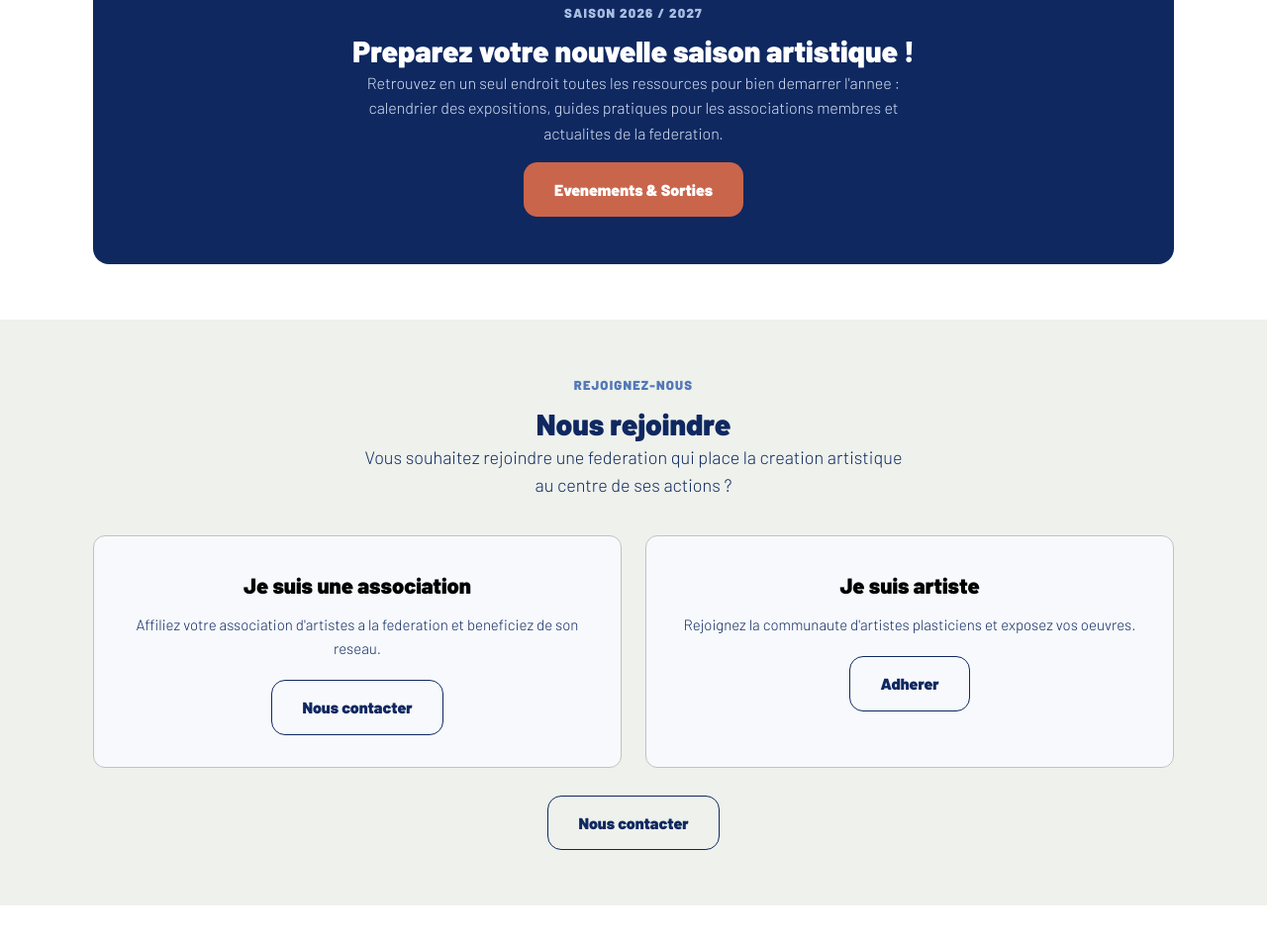
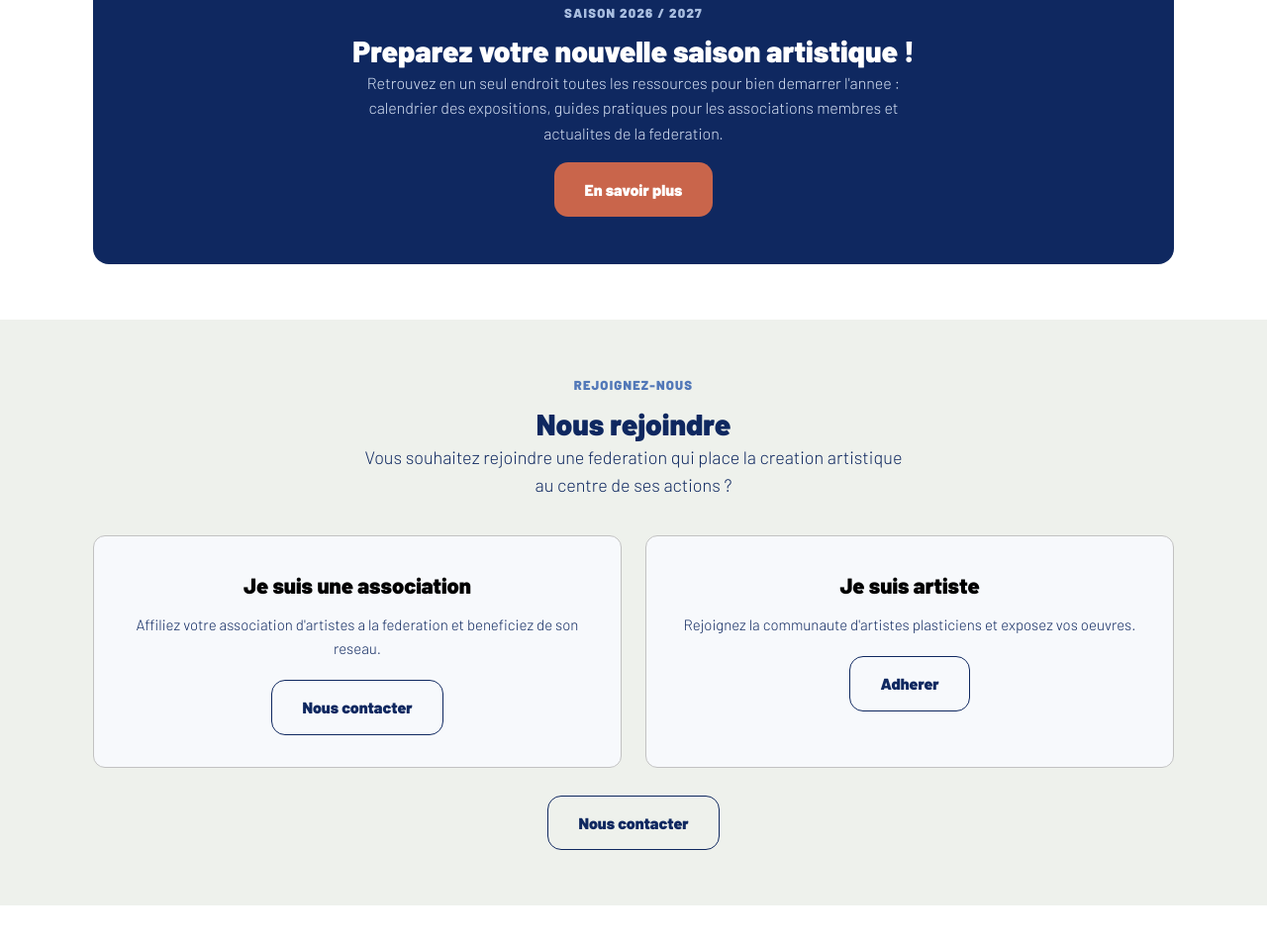
Before and after one commit to Maygae/ffap-site, a plain HTML site: page ffap-frontend/index.html in a window 1280 px wide. Shown: the part 1503-2457 px from the top of the page at 99% size. Drawn offline with Linux system fonts and the light colour scheme; no server answers.

Commit message:
Remet le libelle En savoir plus (lien reste actualites.html)

```diff
--- a/ffap-frontend/index.html
+++ b/ffap-frontend/index.html
@@ -93,7 +93,7 @@
         <span class="eyebrow">Saison 2026 / 2027</span>
         <h2>Preparez votre nouvelle saison artistique !</h2>
         <p style="max-width:560px; margin:0 auto;">Retrouvez en un seul endroit toutes les ressources pour bien demarrer l'annee : calendrier des expositions, guides pratiques pour les associations membres et actualites de la federation.</p>
-        <a href="actualites.html" class="btn btn-primaire" style="margin-top:16px;">Evenements &amp; Sorties</a>
+        <a href="actualites.html" class="btn btn-primaire" style="margin-top:16px;">En savoir plus</a>
       </div>
     </div>
   </div>
```
